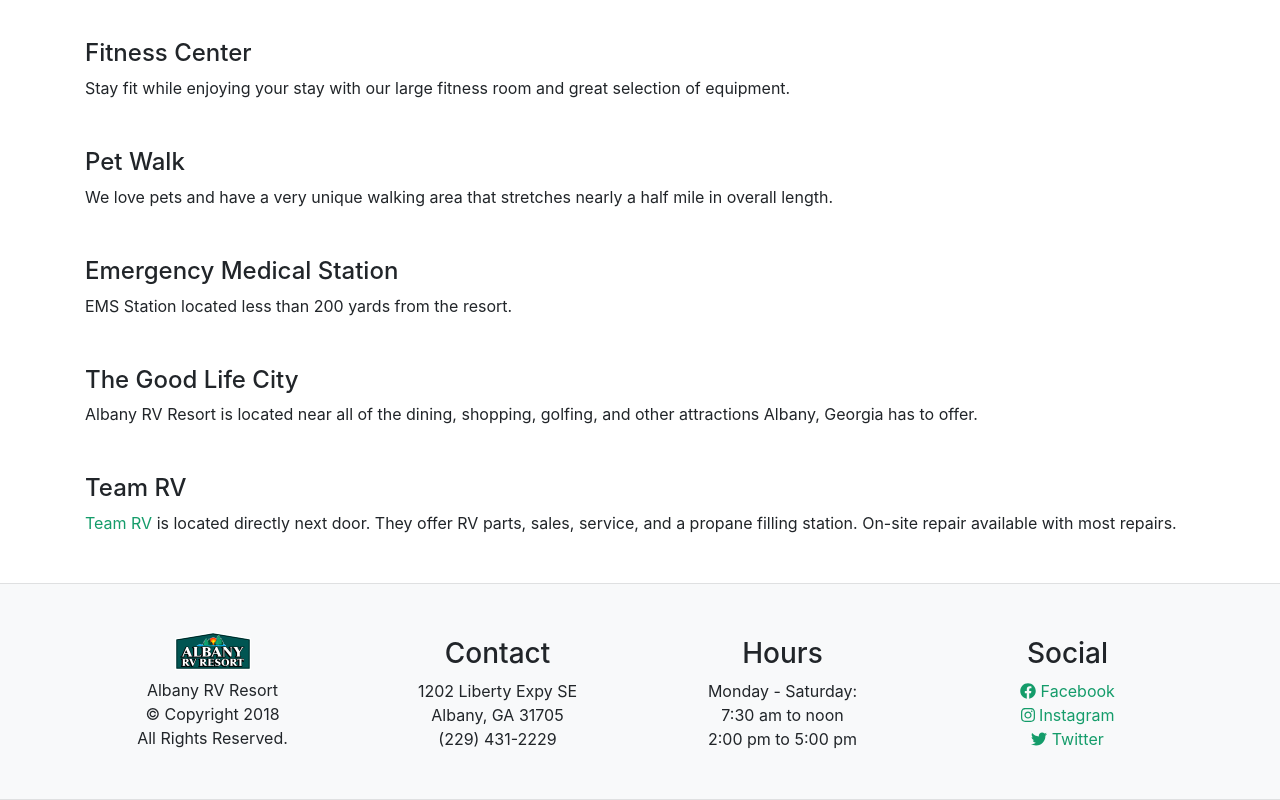
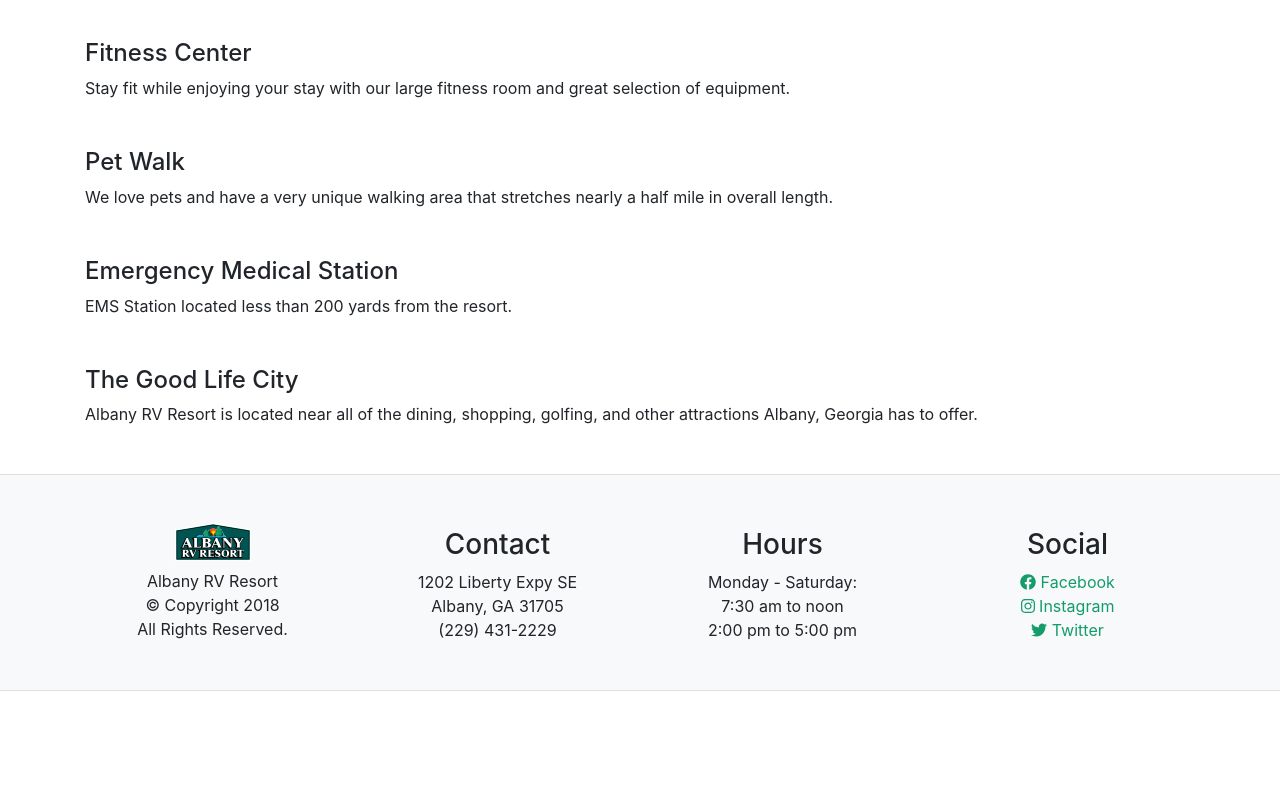
Before and after one commit to brandonptucker/albanyrvresort.com, a Nuxt app: page /features in a window 1280 px wide. Shown: the part 1560-2360 px from the top of the page. After the commit the page ends 2251 px from the top, so only its background shows below. Built offline with nearby package versions, Linux system fonts and the light colour scheme.

Commit message:
Remove Team RV section

```diff
--- a/pages/features.vue
+++ b/pages/features.vue
@@ -67,16 +67,6 @@
         Albany RV Resort is located near all of the dining, shopping, golfing,
         and other attractions Albany, Georgia has to offer.
       </p>
-      <h4>Team RV</h4>
-      <p class="mb-5">
-        <a
-          href="http://teamrvinc.com"
-          target="_blank"
-          rel="noopener"
-        >Team RV</a> is located directly next
-        door. They offer RV parts, sales, service, and a propane filling station.
-        On-site repair available with most repairs.
-      </p>
     </div>
   </main>
 </template>
```
